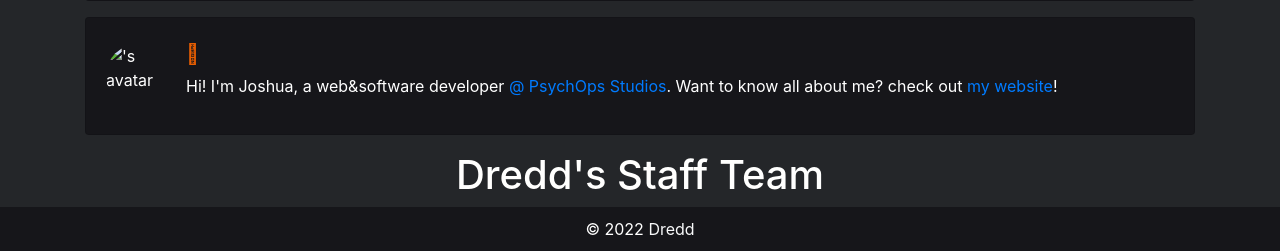
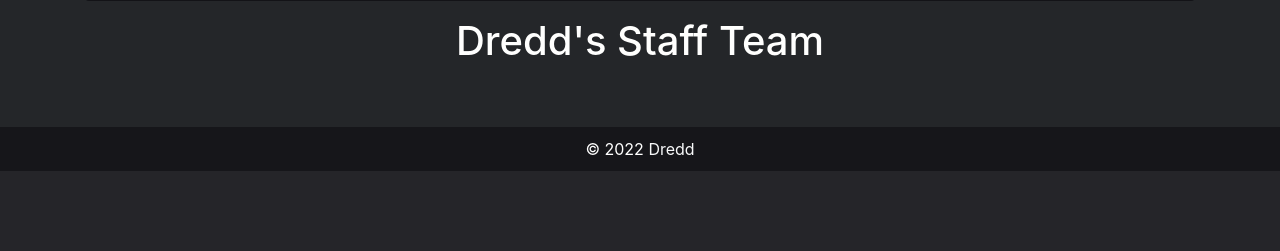
Before and after one commit to dredd-bot/dredd-website, a Python web app: template templates/about.html in a window 1280 px wide. Shown: the part 629-880 px from the top of the page. After the commit the page ends 800 px from the top, so only its background shows below. Run offline with Jinja, Linux system fonts and the light colour scheme; the template is opened without the code that fills it, so the values that code supplies are empty; some libraries are stand-ins or nearby versions.

Commit message:
here too

```diff
--- a/templates/about.html
+++ b/templates/about.html
@@ -79,19 +79,6 @@
                 </div>
             </div>
         </div>
-        <div class='card text-white mb-3 border-darker justify-content-center' style='margin-top: 10px; margin-bottom: 10px; background-color: #16161a;'>
-            <div class='card-body'>
-                <div class="media">
-                    <img class="mr-3" width="64" height="64" src="{{ josh.avatar.url }}" alt="{{ josh }}'s avatar" style="margin: auto; border-radius: 50%; animation: {{ josh.status }} 3s infinite !important;"
-                         title="{{ josh.name }} is {{ 'idle' if josh.status == discord.Status.idle else 'on do not disturb' if josh.status == discord.Status.dnd else 'online' if josh.status == discord.Status.online else 'offline' }}">
-                    <div class="media-body">
-                        <h5 class="mt-1"><a href='https://discordrep.com/u/{{ josh.id }}'>{{ josh }}</a> <i class="fa-light fa-user-gear" title="Dredd's Manager" style="color: #e75e02;"></i>{% if josh.id in on_leave %}
-                            <i class="fas fa-sign-out-alt" title='On Leave' style='color: #CC3333;'></i> {% endif %}</h5>
-                        <p>Hi! I'm Joshua, a web&software developer <a href="https://psychops.tk/">@ PsychOps Studios</a>. Want to know all about me? check out <a href="https://zoniq.tk/">my website</a>!</p>
-                    </div>
-                </div>
-            </div>
-        </div>
         <h1 class='text-center' id='admins' style='margin-top: 15px;'>Dredd's Staff Team</h1>
         <div class='row d-flex justify-content-center flex-left'>
             {% for member in support %}
```
